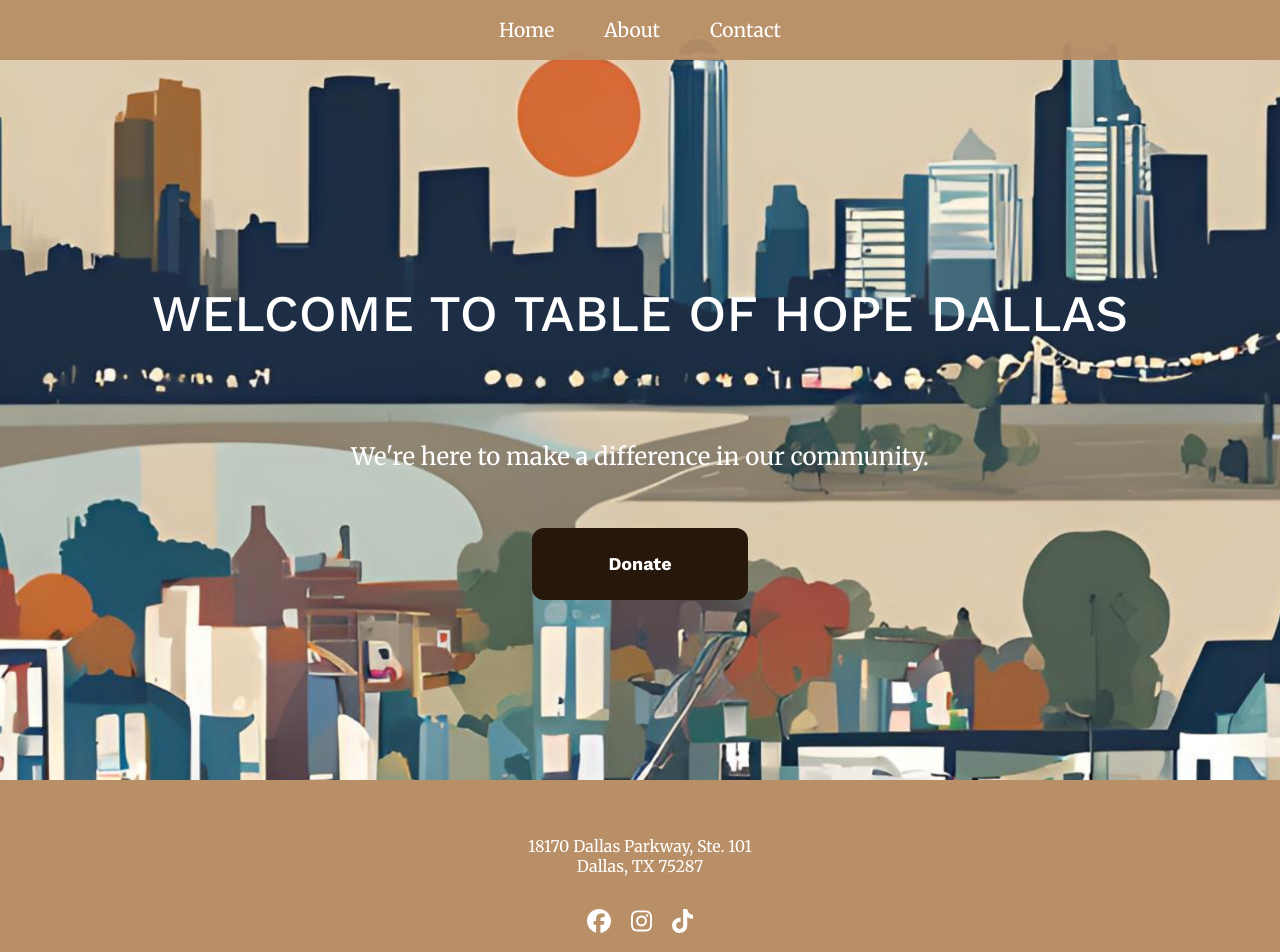
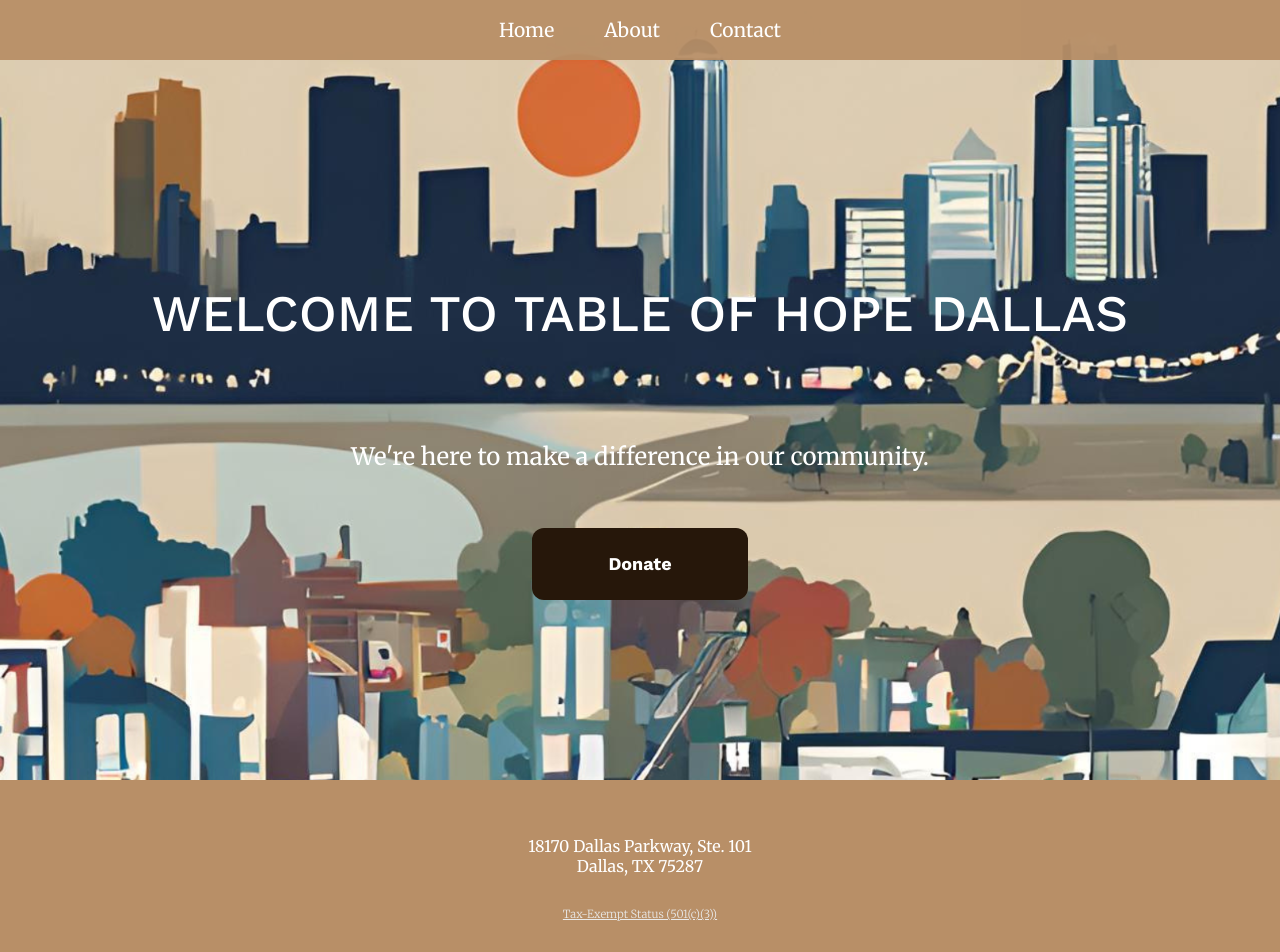
Before and after one commit to niseembha/tableofhopedallas, a Next.js app: page / in a window 1280 px wide. Shown: the top 952 px of the page. Built offline with nearby package versions, Linux system fonts and the light colour scheme.

Commit message:
tax exempt status letter added

```diff
--- a/app/components/Footer/Footer.css
+++ b/app/components/Footer/Footer.css
@@ -104,3 +104,15 @@
     font-size: 1.1rem; /* Even smaller icons */
   }
 }
+
+.tax-exempt-link {
+  color: rgb(233, 233, 233);
+  font-weight: 100;
+  text-decoration: underline;
+  font-size: 0.7rem;
+  transition: color 0.3s ease;
+}
+
+.tax-exempt-link:hover {
+  color: #FFD700; /* Gold color on hover */
+}
--- a/app/components/Footer/Footer.js
+++ b/app/components/Footer/Footer.js
@@ -1,13 +1,9 @@
-import React from 'react'
+import React from 'react';
 import './Footer.css';
-
 import { FontAwesomeIcon } from '@fortawesome/react-fontawesome';
-import { faFacebook } from '@fortawesome/free-brands-svg-icons';
-import { faInstagram } from '@fortawesome/free-brands-svg-icons';
-import { faTiktok } from '@fortawesome/free-brands-svg-icons';
+import { faFacebook, faInstagram, faTiktok } from '@fortawesome/free-brands-svg-icons';
 
 export default function Footer() {
-
   return (
     <div className='footer'>
       <div className="col-2">
@@ -15,6 +11,11 @@ export default function Footer() {
           18170 Dallas Parkway, Ste. 101
           <br />
           Dallas, TX 75287
+        </p>
+        <p>
+          <a href="/irs_determination_letter.pdf" target="_blank" rel="noopener noreferrer" className="tax-exempt-link">
+            Tax-Exempt Status (501(c)(3))
+          </a>
         </p>
         <div className="social-icons">
           <a href="#" aria-label="Facebook">
```
Also changed, not shown: 1 other file (tests, documents, lock files or other folders).
